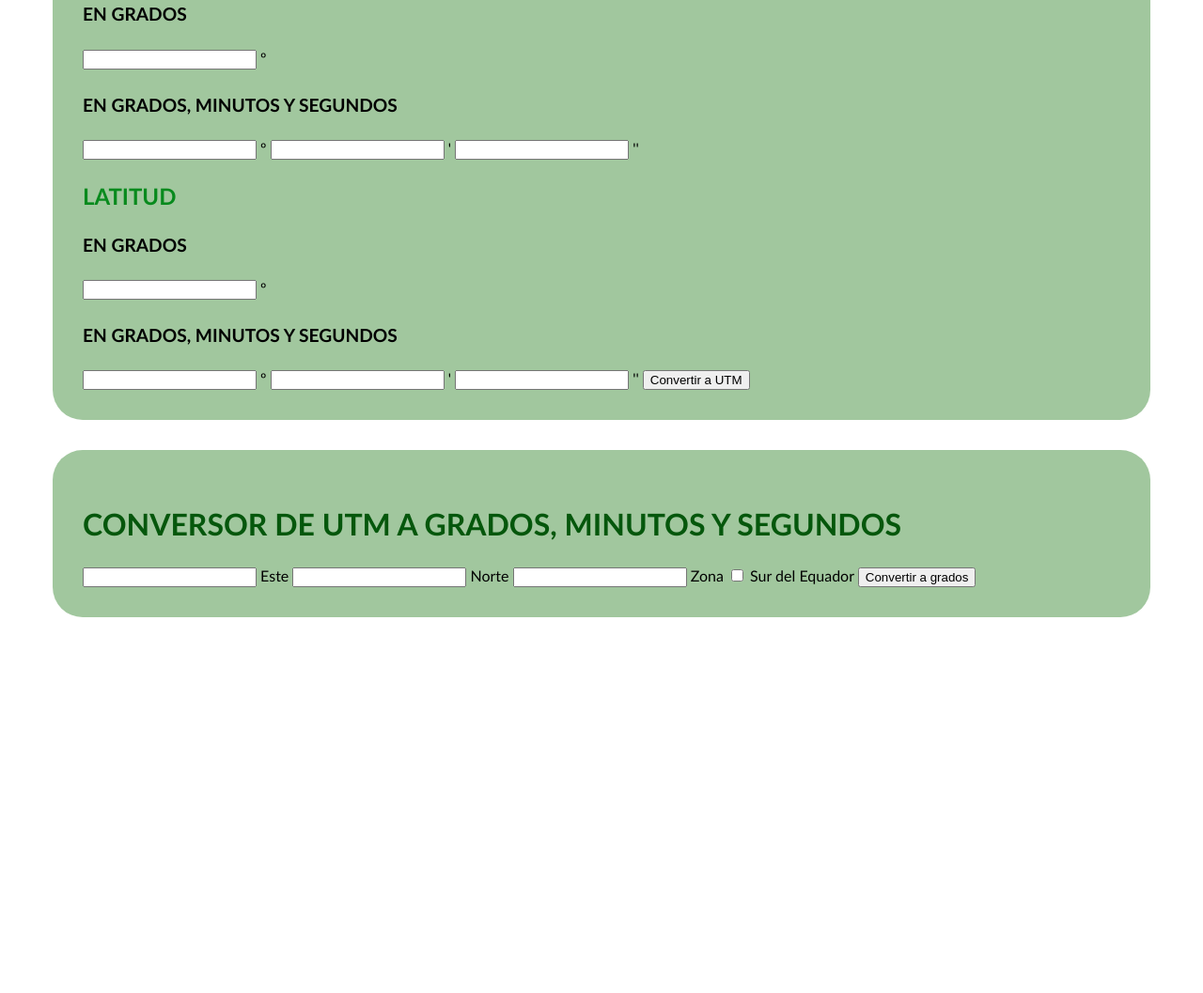
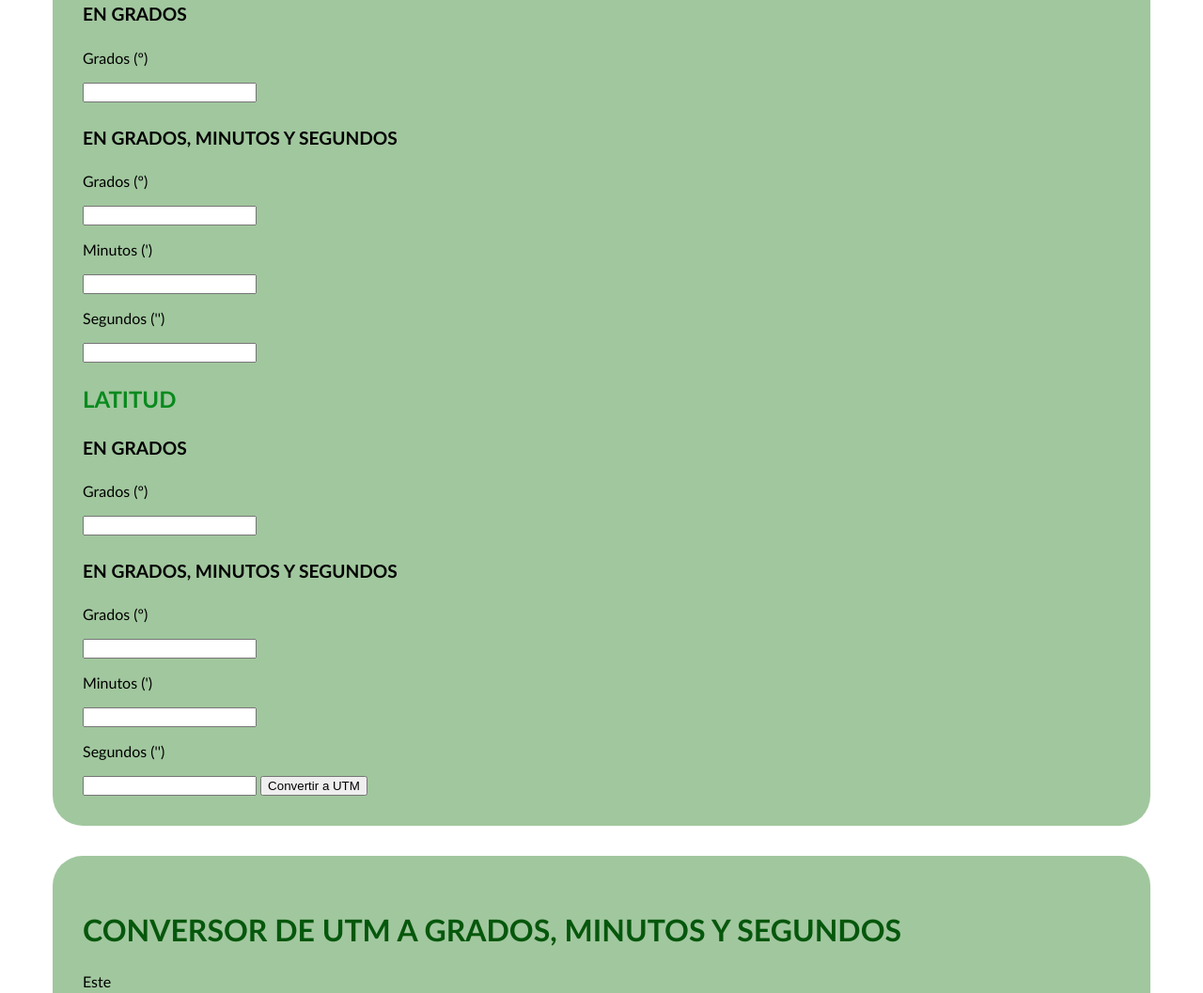
Before and after one commit to uo269412/calculadoraGeografica, a plain HTML site: page Ejercicio6.html in a window 1280 px wide. Shown: the part 1066-2123 px from the top of the page at 94% size. Before the commit the page ends 1779 px from the top, so only its background shows below. Drawn offline with nearby package versions, Linux system fonts and the light colour scheme.

Commit message:
Add files via upload

```diff
--- a/Ejercicio6.html
+++ b/Ejercicio6.html
@@ -2,7 +2,7 @@
 <html lang="es">
     <head>
         <meta charset="UTF-8">
-        <title>Tiempo en tres localidades</title>
+        <title>Calculadora geográfica</title>
         <link rel="stylesheet" type="text/css" href="Ejercicio6.css" />
         <script src="http://ajax.googleapis.com/ajax/libs/jquery/3.5.1/jquery.min.js"></script>
         <script src="Ejercicio6.js"></script>
@@ -24,26 +24,38 @@
             <h2>Conversor de grados, minutos y segundos a UTM</h2>
                 <h3>Latitud</h3>
                     <h4>En grados</h4>
-                        <input type="text" name="latG" id="latG"> º
+                        <p> Grados (º) </p>
+                        <input type="text" name="latG" id="latG">
                     <h4>En grados, minutos y segundos</h4>
-                        <input type="text" name="latG-M-SG" id="latG-M-SG"> º
-                        <input type="text" name="latG-M-SM" id="latG-M-SM"> '
-                        <input type="text" name="latG-M-SS" id="latG-M-SS"> ''
+                        <p> Grados (º) </p>
+                        <input type="text" name="latG-M-SG" id="latG-M-SG">
+                        <p> Minutos (') </p>
+                        <input type="text" name="latG-M-SM" id="latG-M-SM">
+                        <p> Segundos ('') </p>
+                        <input type="text" name="latG-M-SS" id="latG-M-SS">
                 <h3>Latitud</h3>
                     <h4>En grados</h4>
-                        <input type="text" name="lonG" id="lonG"> º
+                        <p> Grados (º) </p>
+                        <input type="text" name="lonG" id="lonG">
                     <h4>En grados, minutos y segundos</h4>
-                        <input type="text" name="lonG-M-SG" id="lonG-M-SG"> º
-                        <input type="text" name="lonG-M-SM" id="lonG-M-SM"> '
-                        <input type="text" name="lonG-M-SS" id="lonG-M-SS"> ''
+                        <p> Grados (º) </p>
+                        <input type="text" name="lonG-M-SG" id="lonG-M-SG">
+                        <p> Minutos (') </p>
+                        <input type="text" name="lonG-M-SM" id="lonG-M-SM">
+                        <p> Segundos ('') </p>
+                        <input type="text" name="lonG-M-SS" id="lonG-M-SS">
                     <input type="button" value="Convertir a UTM" onclick="GeogToUTM()">
         </section>
         <section>
             <h2>Conversor de UTM a grados, minutos y segundos</h2>
-                <input type="text" name="este" id="este"> Este
-                <input type="text" name="norte" id="norte"> Norte
-                <input type="text" name="zona" id="zona"> Zona
-                <input type="checkbox" id="box"> Sur del Equador
+                <p>Este</p>
+                <input type="text" name="este" id="este">
+                <p>Norte</p>
+                <input type="text" name="norte" id="norte">
+                <p>Zona</p>
+                <input type="text" name="zona" id="zona">
+                <p>Sur del Equador</p>
+                <input type="checkbox" id="box">
                 <input type="button" value="Convertir a grados" onclick="UTMtoGeog()">
         </section>
     </body>
```
Also changed, not shown: index.html (+25 -13 lines).
